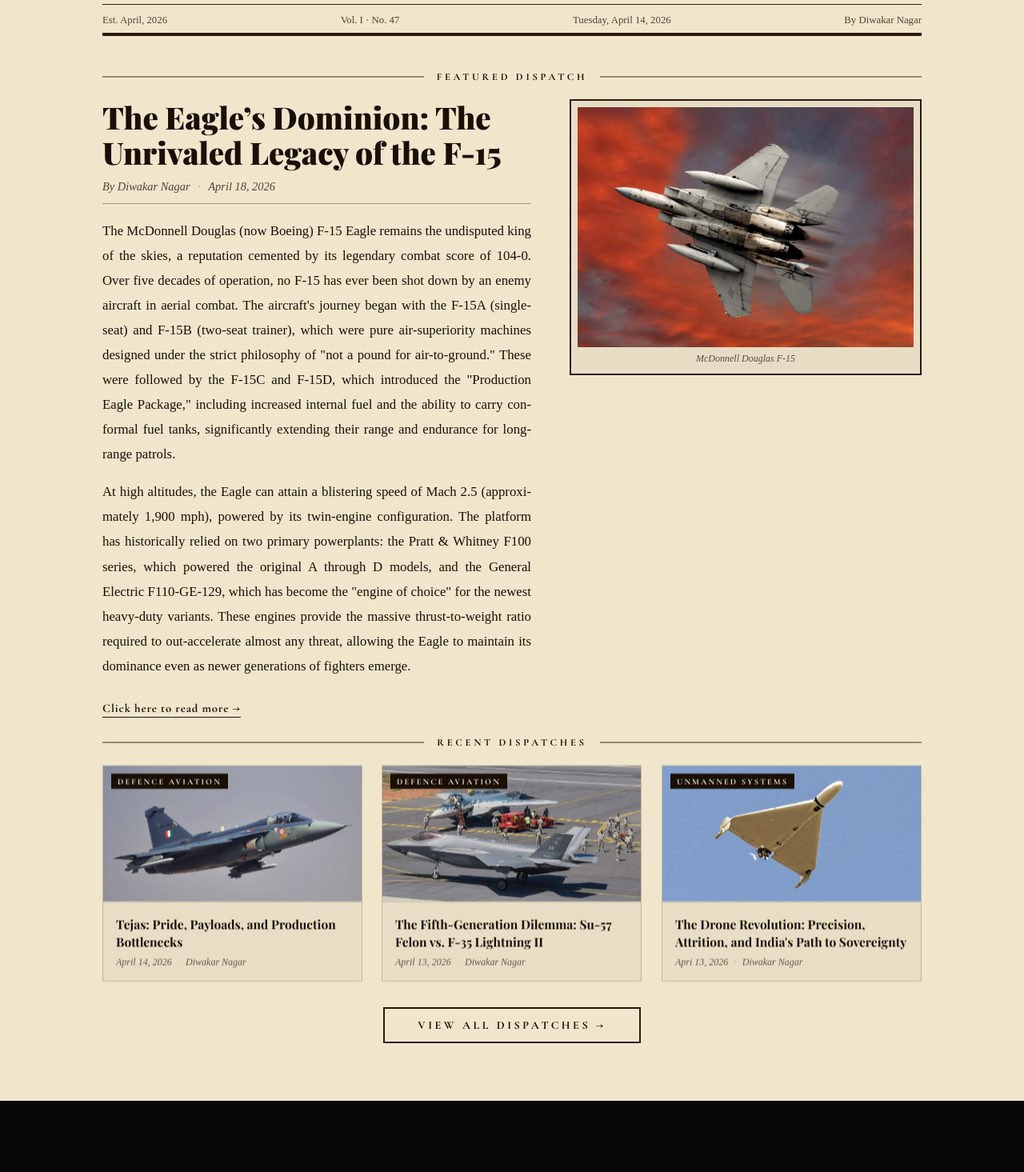
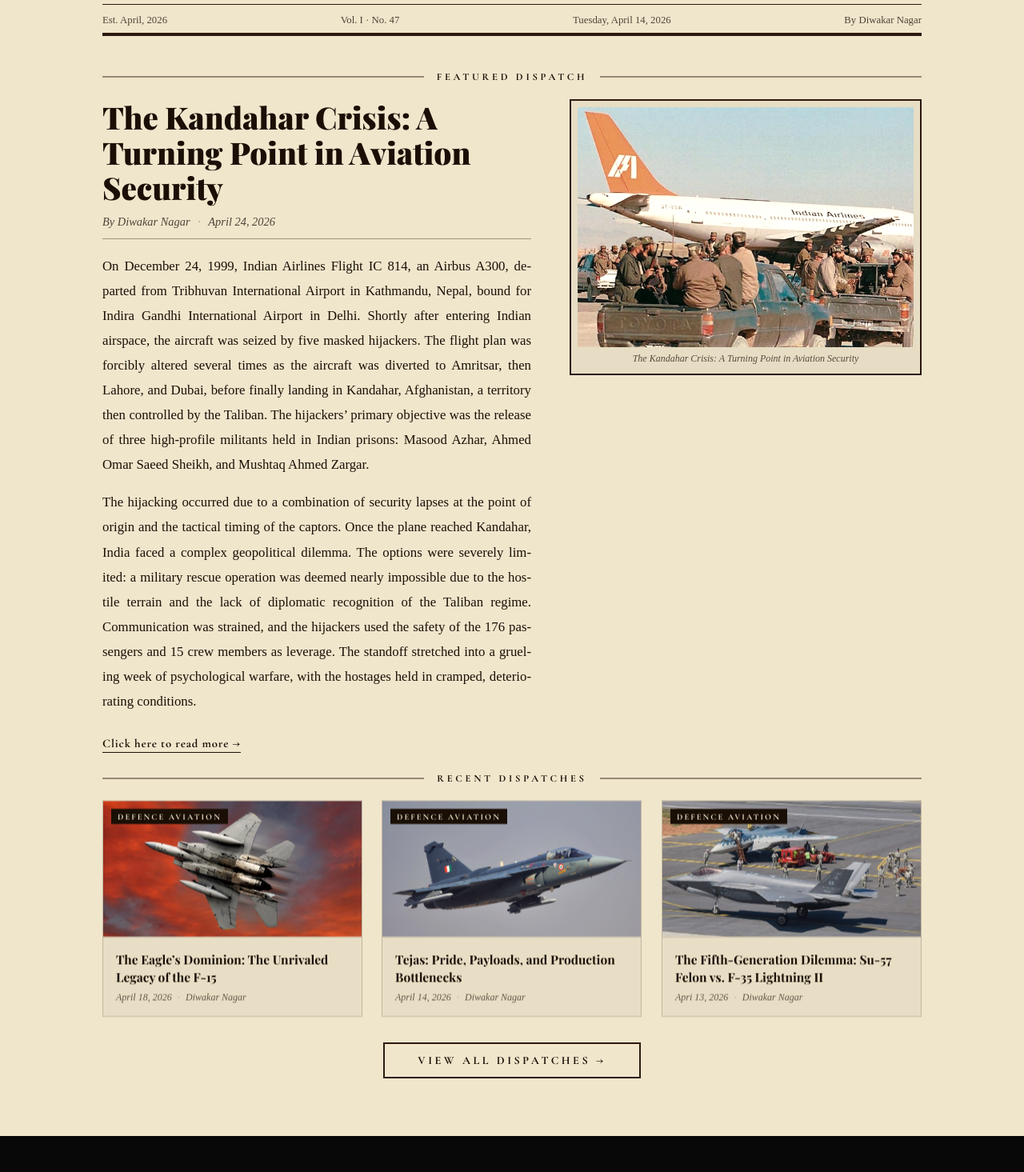
Before and after one commit to diwakar-web/AeroXplore.in, a React (Vite) app in the folder Frontend/: page / in a window 1280 px wide. Shown: the part 225-1690 px from the top of the page at 80% size. Built offline with nearby package versions, Linux system fonts and the light colour scheme; no server answers; a web font is replaced by a local one.

Commit message:
feat: implement AllBlogs, BlogPost, and Home pages with initial blog content and assets

```diff
--- a/Frontend/src/Pages/AllBlogs.jsx
+++ b/Frontend/src/Pages/AllBlogs.jsx
@@ -5,6 +5,14 @@
 
 // ─── Blog Data (single source of truth — keep in sync with Home.jsx) ──────────
 const allBlogPosts = [
+  {
+    id: 'ic-814',
+    title: "The Kandahar Crisis: A Turning Point in Aviation Security",
+    date: 'April 24, 2026',
+    author: 'Diwakar Nagar',
+    image: '/images/ic-814.jpg',
+    category: 'Aviation Security',
+  },
   {
     id: 'f-15',
     title: "The Eagle’s Dominion: The Unrivaled Legacy of the F-15",
--- a/Frontend/src/Pages/BlogPost.jsx
+++ b/Frontend/src/Pages/BlogPost.jsx
@@ -4,6 +4,21 @@
 import useScrollReveal from '../hooks/useScrollReveal';
 
 const postData = {
+  'ic-814': {
+    title: "The Kandahar Crisis: A Turning Point in Aviation Security",
+    date: 'April 24, 2026',
+    author: 'Diwakar Nagar',
+    category: 'Aviation Security',
+    image: '/images/ic-814.jpg',
+    thought: "If, however, you do not fight this righteous war, then you will fail in your duty, lose your reputation, and incur sin.",
+    content: [
+      "On December 24, 1999, Indian Airlines Flight IC 814, an Airbus A300, departed from Tribhuvan International Airport in Kathmandu, Nepal, bound for Indira Gandhi International Airport in Delhi. Shortly after entering Indian airspace, the aircraft was seized by five masked hijackers. The flight plan was forcibly altered several times as the aircraft was diverted to Amritsar, then Lahore, and Dubai, before finally landing in Kandahar, Afghanistan, a territory then controlled by the Taliban. The hijackers’ primary objective was the release of three high-profile militants held in Indian prisons: Masood Azhar, Ahmed Omar Saeed Sheikh, and Mushtaq Ahmed Zargar.",
+      "The hijacking occurred due to a combination of security lapses at the point of origin and the tactical timing of the captors. Once the plane reached Kandahar, India faced a complex geopolitical dilemma. The options were severely limited: a military rescue operation was deemed nearly impossible due to the hostile terrain and the lack of diplomatic recognition of the Taliban regime. Communication was strained, and the hijackers used the safety of the 176 passengers and 15 crew members as leverage. The standoff stretched into a grueling week of psychological warfare, with the hostages held in cramped, deteriorating conditions.",
+      "The crisis finally reached its conclusion on December 31, 1999. After seven days of intense negotiations and the tragic killing of one passenger, Rupin Katyal, the Indian government, then led by the National Democratic Alliance under Prime Minister Atal Bihari Vajpayee, agreed to a prisoner exchange. The three militants were flown to Kandahar, and the remaining victims were finally released to return home. While the immediate threat to the passengers was over, the consequences of this decision were profound. The released individuals went on to lead militant groups that orchestrated major future attacks, including the 2001 Parliament attack and the 2008 Mumbai attacks.",
+      "Domestically, the incident led to a massive overhaul of India’s security apparatus. India learned that \"reactive\" security was insufficient, leading to the creation of the Anti Hijacking Act and the deployment of Sky Marshals on commercial flights. It also underscored the necessity of the \"Amritsar Lesson\", the failure to immobilize the plane while it was on Indian soil, which led to stricter Standard Operating Procedures (SOPs) for Crisis Management Groups. If a similar hijacking were to occur in today’s hyper-connected world, the impact would be instantaneous. Modern satellite tracking and real-time social media would put immense public pressure on governments to act within minutes.",
+      "Today, India's stance has shifted toward a policy of \"no negotiation\" with terrorists, backed by specialized units like the National Security Guard (NSG) trained specifically for aircraft intervention. The Kandahar incident remains a somber case study in the challenges of balancing human life against national security. It serves as a reminder that aviation security is a continuous evolution of technology, intelligence, and political will, aimed at ensuring that the tragedy of December 1999 is never repeated.",
+    ],
+  },
   'f-15': {
     title: "The Eagle’s Dominion: The Unrivaled Legacy of the F-15",
     date: 'April 18, 2026',
--- a/Frontend/src/Pages/Home.jsx
+++ b/Frontend/src/Pages/Home.jsx
@@ -5,16 +5,24 @@
 import logo from '../assets/logo.png';
 
 const featuredPost = {
-  id: 'f-15',
-  title: "The Eagle’s Dominion: The Unrivaled Legacy of the F-15",
-  date: 'April 18, 2026',
+  id: 'ic-814',
+  title: "The Kandahar Crisis: A Turning Point in Aviation Security",
+  date: 'April 24, 2026',
   author: 'Diwakar Nagar',
-  caption: 'McDonnell Douglas F-15',
-  para1:`The McDonnell Douglas (now Boeing) F-15 Eagle remains the undisputed king of the skies, a reputation cemented by its legendary combat score of 104-0. Over five decades of operation, no F-15 has ever been shot down by an enemy aircraft in aerial combat. The aircraft's journey began with the F-15A (single-seat) and F-15B (two-seat trainer), which were pure air-superiority machines designed under the strict philosophy of \"not a pound for air-to-ground.\" These were followed by the F-15C and F-15D, which introduced the \"Production Eagle Package,\" including increased internal fuel and the ability to carry conformal fuel tanks, significantly extending their range and endurance for long-range patrols.`,
-  para2:`At high altitudes, the Eagle can attain a blistering speed of Mach 2.5 (approximately 1,900 mph), powered by its twin-engine configuration. The platform has historically relied on two primary powerplants: the Pratt & Whitney F100 series, which powered the original A through D models, and the General Electric F110-GE-129, which has become the \"engine of choice\" for the newest heavy-duty variants. These engines provide the massive thrust-to-weight ratio required to out-accelerate almost any threat, allowing the Eagle to maintain its dominance even as newer generations of fighters emerge.`
+  caption: 'The Kandahar Crisis: A Turning Point in Aviation Security',
+  para1:`On December 24, 1999, Indian Airlines Flight IC 814, an Airbus A300, departed from Tribhuvan International Airport in Kathmandu, Nepal, bound for Indira Gandhi International Airport in Delhi. Shortly after entering Indian airspace, the aircraft was seized by five masked hijackers. The flight plan was forcibly altered several times as the aircraft was diverted to Amritsar, then Lahore, and Dubai, before finally landing in Kandahar, Afghanistan, a territory then controlled by the Taliban. The hijackers’ primary objective was the release of three high-profile militants held in Indian prisons: Masood Azhar, Ahmed Omar Saeed Sheikh, and Mushtaq Ahmed Zargar.`,
+  para2:`The hijacking occurred due to a combination of security lapses at the point of origin and the tactical timing of the captors. Once the plane reached Kandahar, India faced a complex geopolitical dilemma. The options were severely limited: a military rescue operation was deemed nearly impossible due to the hostile terrain and the lack of diplomatic recognition of the Taliban regime. Communication was strained, and the hijackers used the safety of the 176 passengers and 15 crew members as leverage. The standoff stretched into a grueling week of psychological warfare, with the hostages held in cramped, deteriorating conditions.`
 };
 
 const blogPosts = [
+  {
+    id: 'f-15',
+    title: 'The Eagle’s Dominion: The Unrivaled Legacy of the F-15',
+    date: 'April 18, 2026',
+    author: 'Diwakar Nagar',
+    image: '/images/f-15.jpg',
+    category: 'Defence Aviation',
+  },
   {
     id: 'tejas_1',
     title: 'Tejas: Pride, Payloads, and Production Bottlenecks',
@@ -25,19 +33,11 @@
   },
   {
     id: '5th gen',
-    title: 'The Fifth-Generation Dilemma: Su-57 Felon vs. F-35 Lightning II',
-    date: 'April 13, 2026',
+    title: "The Fifth-Generation Dilemma: Su-57 Felon vs. F-35 Lightning II",
+    date: 'Apri 13, 2026',
     author: 'Diwakar Nagar',
     image: '/images/su57-f35.jpg',
     category: 'Defence Aviation',
-  },
-  {
-    id: 'drone',
-    title: "The Drone Revolution: Precision, Attrition, and India's Path to Sovereignty",
-    date: 'Apri 13, 2026',
-    author: 'Diwakar Nagar',
-    image: '/images/drone.jpg',
-    category: 'Unmanned Systems',
   },
 
 ];
@@ -161,7 +161,7 @@
               <div className="featured-right" data-reveal="fade-right" style={{ '--reveal-delay': '0.3s' }}>
                 <div className="featured-photo-frame">
                   <img
-                    src="/images/f-15.jpg"
+                    src="/images/ic-814.jpg"
                     alt="Featured Article"
                     className="featured-photo"
                   />
@@ -405,7 +405,7 @@
         </div>
       </footer>
       <div style={{ textAlign: 'center', padding: '10px', fontSize: '0.75rem', color: '#888', background: '#0a0a0a' }}>
-I'm here to help spark ideas and provide a great starting point, but for anything mission-critical, it’s always a good move to double-check with official documentation or expert sources just to be safe!      </div>
+        I'm here to help spark ideas and provide a great starting point, but for anything mission-critical, it’s always a good move to double-check with official documentation or expert sources just to be safe!      </div>
 
     </div>
   );
```
Also changed, not shown: Frontend/public/images/ic-814.jpg (added).
